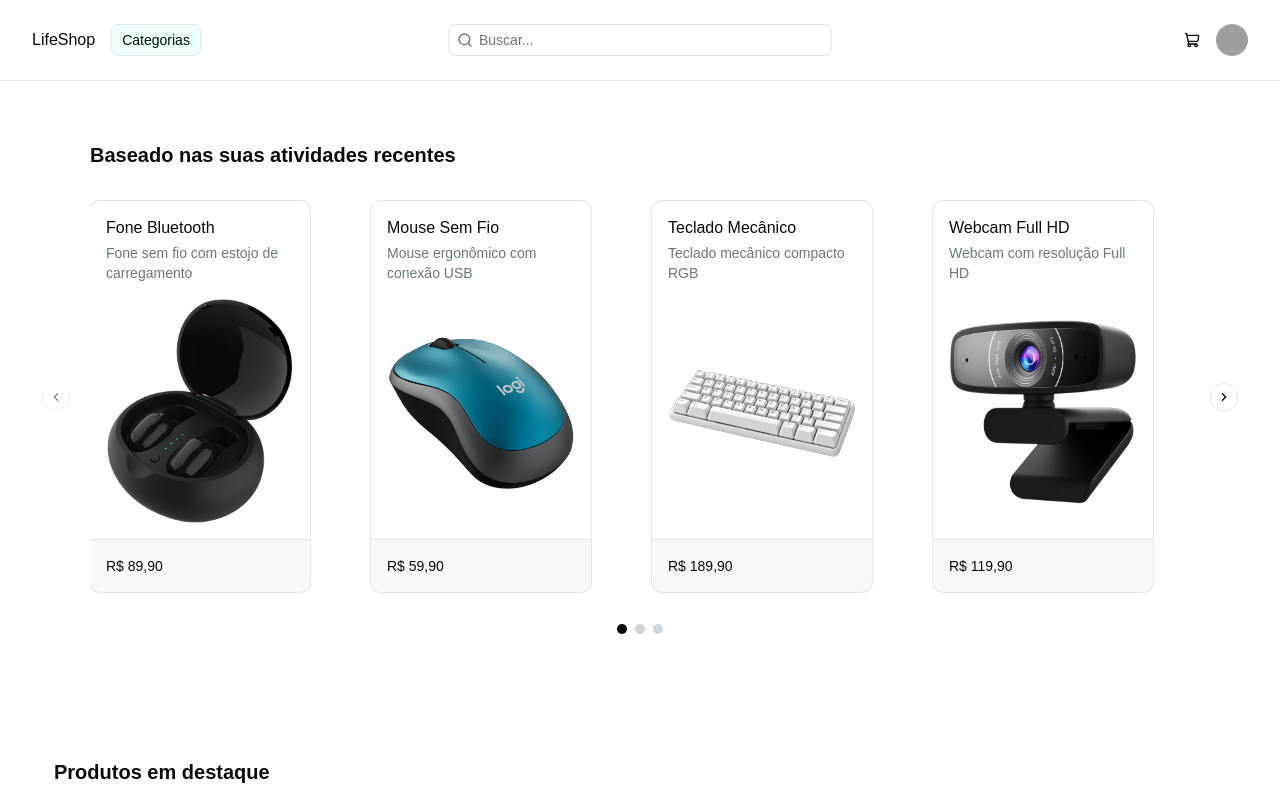
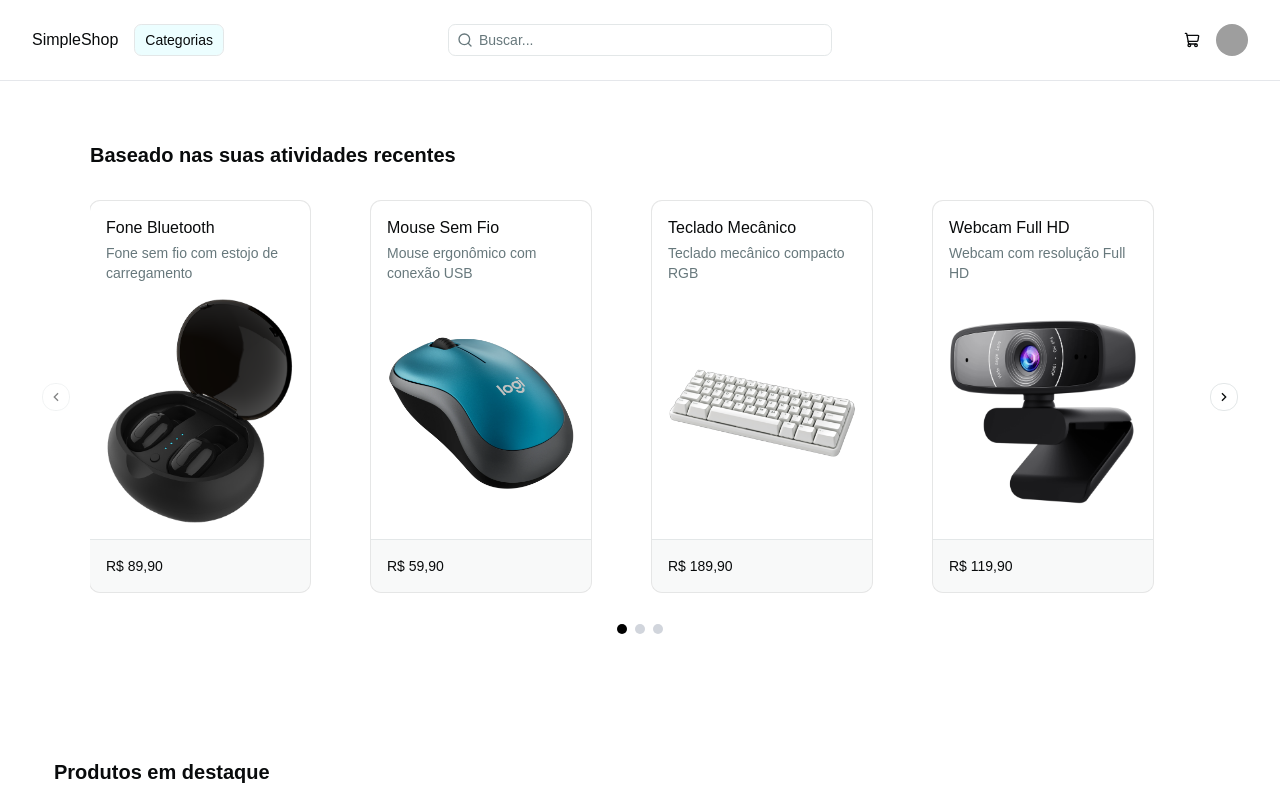
Before and after one commit to andrelsalvalaggio-ui/trabalho-react-interface, a React (Vite) app: page /inicio in a window 1280 px wide. Shown: the top 800 px of the page. Built offline with nearby package versions, Linux system fonts and the light colour scheme; grey boxes are pictures that could not be loaded.

Commit message:
atualizado nome

```diff
--- a/src/components/Header.tsx
+++ b/src/components/Header.tsx
@@ -5,7 +5,7 @@ export function Header() {
     <header className="w-full border-b border-gray-200">
       <div className="flex w-full items-center justify-between px-8 py-6">
         <div>
-          <h1>LifeShop</h1>
+          <h1>SimpleShop</h1>
         </div>
 
         <div className="flex items-center gap-2">
--- a/src/components/HeaderInicio.tsx
+++ b/src/components/HeaderInicio.tsx
@@ -27,7 +27,7 @@ export function HeaderInicio() {
     <header className="w-full border-b border-gray-200">
       <div className="grid w-full grid-cols-[1fr_auto_1fr] items-center px-8 py-6">
         <div className="flex items-center gap-4">
-          <h1>LifeShop</h1>
+          <h1>SimpleShop</h1>
 
           <DropdownMenu>
             <DropdownMenuTrigger  className= "bg-primary-foreground" render={<Button variant="outline" />}>
```
